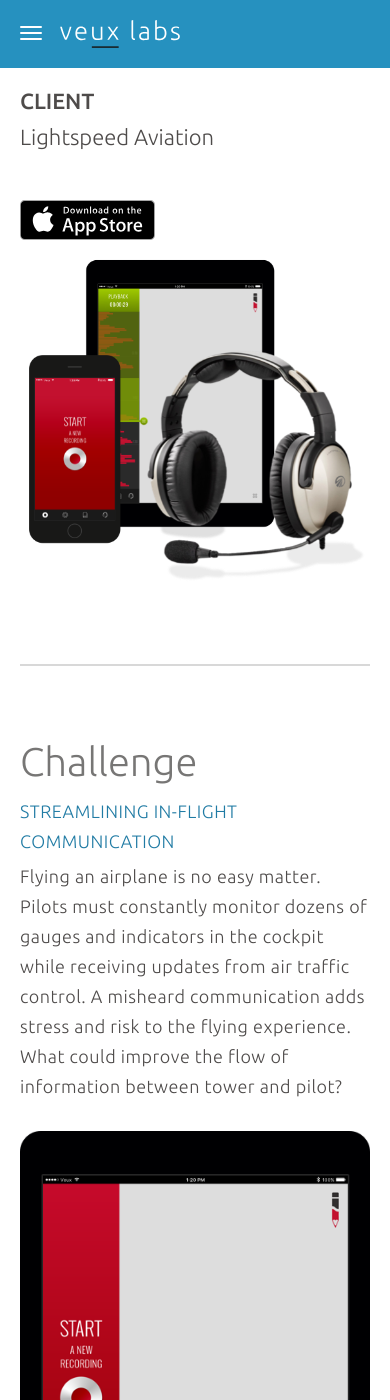
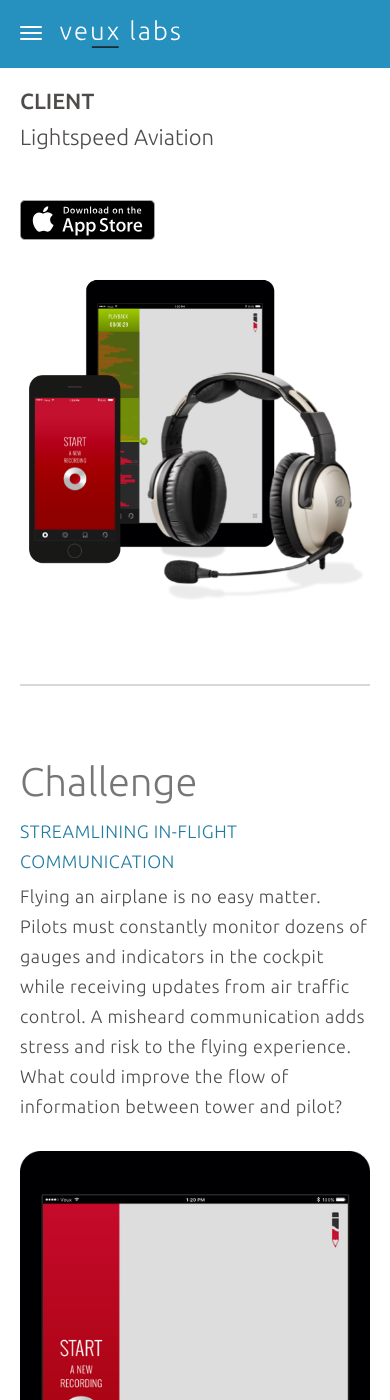
Before and after one commit to VeuxLabs/VeuxLabs.github.io, a Jekyll site: the page built from work.html, in a window 390 px wide and 1400 px high, scrolled down 212 px. Built offline with Jekyll 4.4.1, drawn with Linux system fonts in a browser that asks for light colours; nearby versions of some CDN libraries; comment, search, counter and statistics services are not loaded.

Commit message:
Work page mobile fixes

```diff
--- a/_includes/work_hvt.html
+++ b/_includes/work_hvt.html
@@ -7,10 +7,10 @@
 			<h2>Client</h2>
 			<h3>Nautilus Inc.</h3>
 			<a target="_blank" href="https://itunes.apple.com/">
-				<img data-no-retina class="img-responsive" src="../img/AppleAppStore.svg"/>
+				<img class="store-link"  data-no-retina class="img-responsive" src="../img/AppleAppStore.svg"/>
 			</a>
 			<a target="_blank" href="https://play.google.com/">
-				<img data-no-retina class="img-responsive" src="../img/GooglePlayStore.svg"/>
+				<img class="store-link"  data-no-retina class="img-responsive" src="../img/GooglePlayStore.svg"/>
 			</a>
  		</div>
  		<div class="last col-lg-6 col-md-6 col-sm-6 col-xs-12 mid-column2">
--- a/_includes/work_lightspeed.html
+++ b/_includes/work_lightspeed.html
@@ -7,7 +7,7 @@
 				<h2>Client</h2>
 				<h3>Lightspeed Aviation</h3>
 				<a target="_blank" href="https://itunes.apple.com/us/app/flightlink/id541925731?mt=8">
-					<img data-no-retina class="img-responsive" src="../img/AppleAppStore.svg"/>
+					<img class="store-link" data-no-retina class="img-responsive" src="../img/AppleAppStore.svg"/>
 				</a>
 	 		</div>
 	 		<div class="col-lg-6 col-md-6 col-sm-6 col-xs-12 mid-column2">
--- a/_includes/work_mitel.html
+++ b/_includes/work_mitel.html
@@ -58,6 +58,7 @@
  				force to utilize in coming up with TCO estimates for potential clients.
  			</p>
  		</div>
+ 		<br> <br>
  		<div class="last col-lg-6 col-md-6 col-sm-6 col-xs-12 mid-column2">
  			<p>
  				<span>Simple Access to Sophisticated Calculations</span> <br>
--- a/_includes/work_selecttech.html
+++ b/_includes/work_selecttech.html
@@ -7,10 +7,10 @@
 				<h2>Client</h2>
 				<h3>Nautilus Inc.</h3>
 				<a target="_blank" href="https://itunes.apple.com/us/app/bowflex-selecttech/id1017061254?mt=8">
-					<img data-no-retina class="img-responsive" src="../img/AppleAppStore.svg"/>
+					<img class="store-link" data-no-retina class="img-responsive" src="../img/AppleAppStore.svg"/>
 				</a>
 				<a target="_blank" href="https://play.google.com/store/apps/details?id=com.veuxlabs.titan.android&hl=en">
-					<img data-no-retina class="img-responsive" src="../img/GooglePlayStore.svg"/>
+					<img class="store-link"  data-no-retina class="img-responsive" src="../img/GooglePlayStore.svg"/>
 				</a>
 	 		</div>
 	 		<div class="last col-lg-6 col-md-6 col-sm-6 col-xs-12 mid-column2">
--- a/css/landing-page.css
+++ b/css/landing-page.css
@@ -2422,7 +2422,7 @@
     font-family: 'Ubuntu';
     font-size: 18px;
     font-weight: 300;
-    line-height: 1.67;
+    line-height: 30px;
     letter-spacing: 0.5px;
     color: #4e4b4a;
     margin-bottom: 30px;
@@ -2609,6 +2609,9 @@
         font-size: 22px;
         line-height: 36px;
     }
+    .content .bx-wrapper a img.store-link {
+        margin: 10px auto 30px auto;
+    }
     .mid-column2 .header {
         width: 110%;
         max-width: none;
@@ -2623,6 +2626,12 @@
     }
     .content.work .content .content-div div.col-xs-6 {
         padding-right: 10px;
+    }
+    #back-to-top, #back-to-top2  {
+        width: 25%;
+    }
+    .content.work .img-description {
+        line-height: 18px;
     }
 }
 /*  General Adjustments (Keep at the bottom to avoid override other styles) */
```
